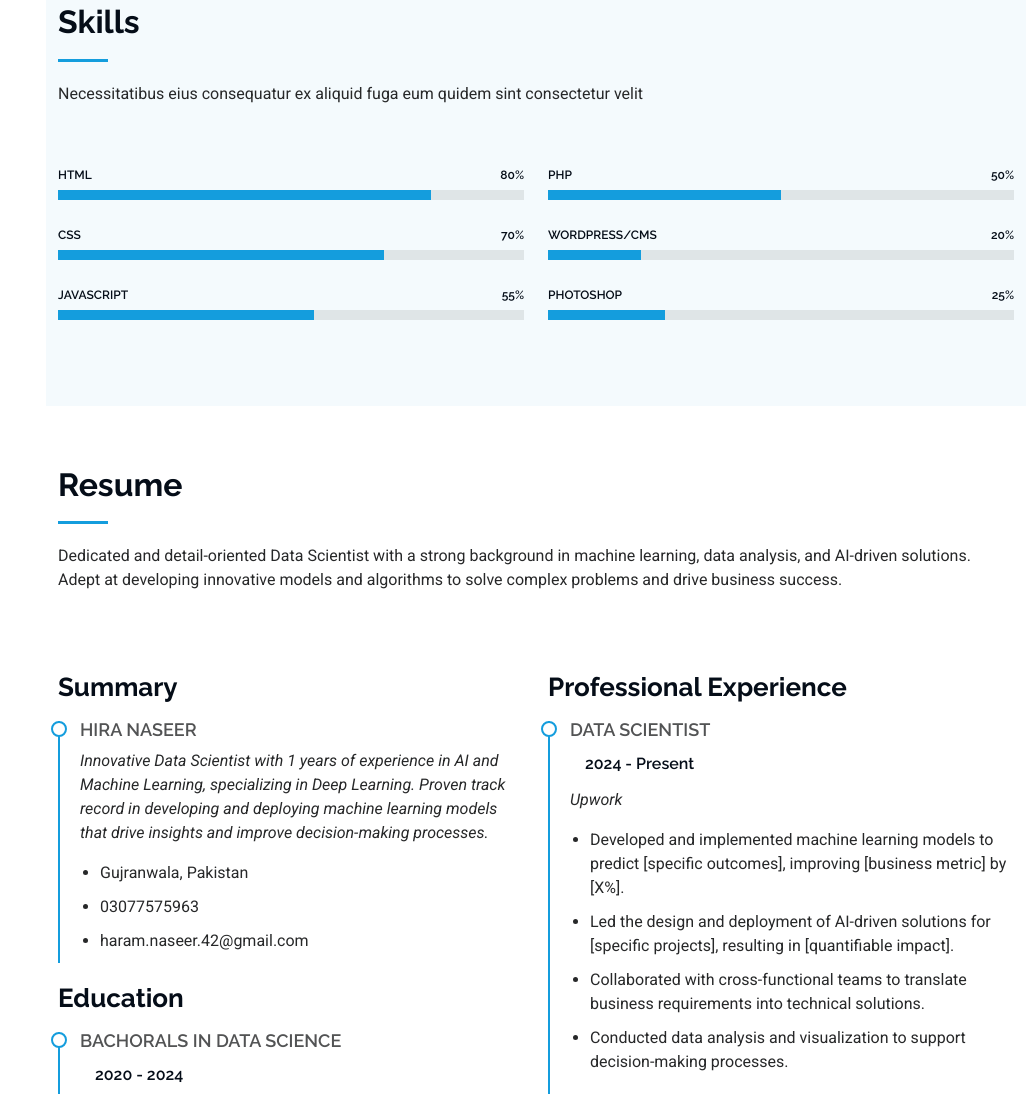
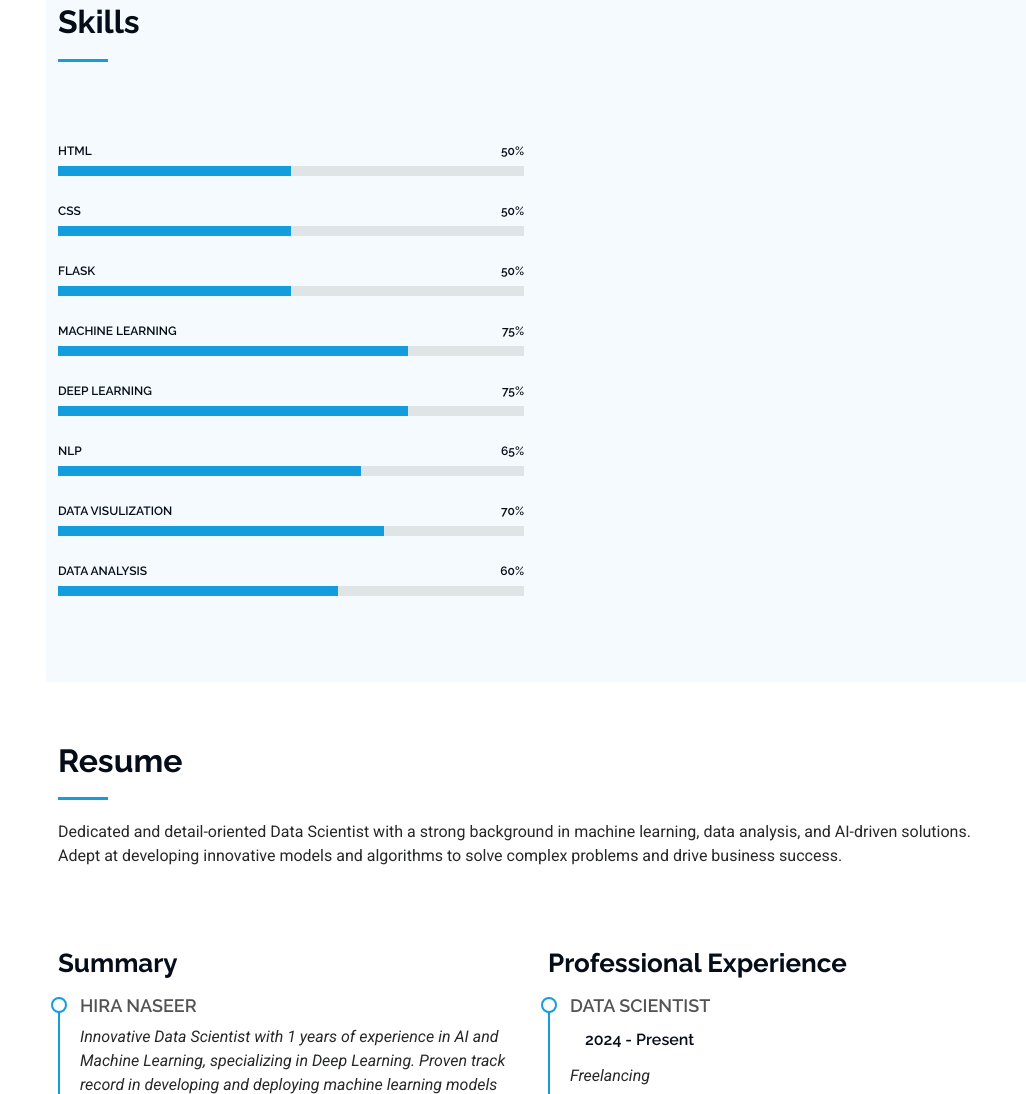
Before and after one commit to haramnaseer1/resume, a plain HTML site: page index.html in a window 1280 px wide. Shown: the part 2212-3306 px from the top of the page, without its empty margins (254-1280 px from the left). Drawn offline with Linux system fonts and the light colour scheme.

Commit message:
Update index.html

```diff
--- a/index.html
+++ b/index.html
@@ -201,7 +201,7 @@
       <!-- Section Title -->
       <div class="container section-title" data-aos="fade-up">
         <h2>Skills</h2>
-        <p>Necessitatibus eius consequatur ex aliquid fuga eum quidem sint consectetur velit</p>
+        <p></p>
       </div><!-- End Section Title -->
 
       <div class="container" data-aos="fade-up" data-aos-delay="100">
@@ -211,52 +211,87 @@
           <div class="col-lg-6">
 
             <div class="progress">
-              <span class="skill"><span>HTML</span> <i class="val">80%</i></span>
-              <div class="progress-bar-wrap">
-                <div class="progress-bar" role="progressbar" aria-valuenow="80" aria-valuemin="0" aria-valuemax="100"></div>
-              </div>
-            </div><!-- End Skills Item -->
-
-            <div class="progress">
-              <span class="skill"><span>CSS</span> <i class="val">70%</i></span>
-              <div class="progress-bar-wrap">
-                <div class="progress-bar" role="progressbar" aria-valuenow="70" aria-valuemin="0" aria-valuemax="100"></div>
-              </div>
-            </div><!-- End Skills Item -->
-
-            <div class="progress">
-              <span class="skill"><span>JavaScript</span> <i class="val">55%</i></span>
-              <div class="progress-bar-wrap">
-                <div class="progress-bar" role="progressbar" aria-valuenow="55" aria-valuemin="0" aria-valuemax="100"></div>
-              </div>
-            </div><!-- End Skills Item -->
-
-          </div>
-
-          <div class="col-lg-6">
-
-            <div class="progress">
-              <span class="skill"><span>PHP</span> <i class="val">50%</i></span>
+              <span class="skill"><span>HTML</span> <i class="val">50%</i></span>
               <div class="progress-bar-wrap">
                 <div class="progress-bar" role="progressbar" aria-valuenow="50" aria-valuemin="0" aria-valuemax="100"></div>
               </div>
             </div><!-- End Skills Item -->
 
             <div class="progress">
-              <span class="skill"><span>WordPress/CMS</span> <i class="val">20%</i></span>
+              <span class="skill"><span>CSS</span> <i class="val">50%</i></span>
               <div class="progress-bar-wrap">
-                <div class="progress-bar" role="progressbar" aria-valuenow="20" aria-valuemin="0" aria-valuemax="100"></div>
+                <div class="progress-bar" role="progressbar" aria-valuenow="50" aria-valuemin="0" aria-valuemax="100"></div>
+              </div>
+            </div>
+
+             <div class="progress">
+              <span class="skill"><span>Flask</span> <i class="val">50%</i></span>
+              <div class="progress-bar-wrap">
+                <div class="progress-bar" role="progressbar" aria-valuenow="50" aria-valuemin="0" aria-valuemax="100"></div>
               </div>
             </div><!-- End Skills Item -->
 
             <div class="progress">
-              <span class="skill"><span>Photoshop</span> <i class="val">25%</i></span>
+              <span class="skill"><span>Machine Learning</span> <i class="val">75%</i></span>
               <div class="progress-bar-wrap">
-                <div class="progress-bar" role="progressbar" aria-valuenow="25" aria-valuemin="0" aria-valuemax="100"></div>
+                <div class="progress-bar" role="progressbar" aria-valuenow="75" aria-valuemin="0" aria-valuemax="100"></div>
+              </div>
+            </div>
+
+
+            <div class="progress">
+              <span class="skill"><span>Deep Learning</span> <i class="val">75%</i></span>
+              <div class="progress-bar-wrap">
+                <div class="progress-bar" role="progressbar" aria-valuenow="75" aria-valuemin="0" aria-valuemax="100"></div>
+              </div>
+            </div>
+
+            <div class="progress">
+              <span class="skill"><span>NLP</span> <i class="val">65%</i></span>
+              <div class="progress-bar-wrap">
+                <div class="progress-bar" role="progressbar" aria-valuenow="65" aria-valuemin="0" aria-valuemax="100"></div>
+              </div>
+            </div>
+            <div class="progress">
+              <span class="skill"><span>Data Visulization</span> <i class="val">70%</i></span>
+              <div class="progress-bar-wrap">
+                <div class="progress-bar" role="progressbar" aria-valuenow="70" aria-valuemin="0" aria-valuemax="100"></div>
+              </div>
+            </div>
+
+            <div class="progress">
+              <span class="skill"><span>Data Analysis</span> <i class="val">60%</i></span>
+              <div class="progress-bar-wrap">
+                <div class="progress-bar" role="progressbar" aria-valuenow="60" aria-valuemin="0" aria-valuemax="100"></div>
               </div>
             </div><!-- End Skills Item -->
 
           </div>
+
+<!--          <div class="col-lg-6">-->
+
+<!--            <div class="progress">-->
+<!--              <span class="skill"><span>PHP</span> <i class="val">50%</i></span>-->
+<!--              <div class="progress-bar-wrap">-->
+<!--                <div class="progress-bar" role="progressbar" aria-valuenow="50" aria-valuemin="0" aria-valuemax="100"></div>-->
+<!--              </div>-->
+<!--            </div>&lt;!&ndash; End Skills Item &ndash;&gt;-->
+
+<!--            <div class="progress">-->
+<!--              <span class="skill"><span>WordPress/CMS</span> <i class="val">20%</i></span>-->
+<!--              <div class="progress-bar-wrap">-->
+<!--                <div class="progress-bar" role="progressbar" aria-valuenow="20" aria-valuemin="0" aria-valuemax="100"></div>-->
+<!--              </div>-->
+<!--            </div>&lt;!&ndash; End Skills Item &ndash;&gt;-->
+
+<!--            <div class="progress">-->
+<!--              <span class="skill"><span>Photoshop</span> <i class="val">25%</i></span>-->
+<!--              <div class="progress-bar-wrap">-->
+<!--                <div class="progress-bar" role="progressbar" aria-valuenow="25" aria-valuemin="0" aria-valuemax="100"></div>-->
+<!--              </div>-->
+<!--            </div>&lt;!&ndash; End Skills Item &ndash;&gt;-->
+
+<!--          </div>-->
 
         </div>
 
@@ -305,7 +340,7 @@
         <div class="resume-item">
           <h4>Data Scientist</h4>
           <h5>2024 - Present</h5>
-          <p><em>Upwork</em></p>
+          <p><em>Freelancing</em></p>
           <ul>
             <li>Developed and implemented machine learning models to predict [specific outcomes], improving [business metric] by [X%].</li>
             <li>Led the design and deployment of AI-driven solutions for [specific projects], resulting in [quantifiable impact].</li>
@@ -342,24 +377,24 @@
 
     </div>
 
+
   </div>
 
-</section><!-- /Resume Section -->
+<!--    </section>&lt;!&ndash; /Resume Section &ndash;&gt;-->
 
-    <!-- Portfolio Section -->
-    <section id="portfolio" class="portfolio section light-background">
+<!--      &lt;!&ndash; Portfolio Section &ndash;&gt;-->
+<!--      <section id="portfolio" class="portfolio section light-background">-->
 
-  <!-- Section Title -->
-  <div class="container section-title" data-aos="fade-up">
-    <h2>Portfolio</h2>
-    <p>Explore a curated selection of my work, showcasing a variety of projects in software development, data science, and AI-driven solutions. Each project reflects my dedication to innovation and problem-solving in the field of technology.</p>
-  </div><!-- End Section Title -->
+<!--        &lt;!&ndash; Section Title &ndash;&gt;-->
+<!--        <div class="container section-title" data-aos="fade-up">-->
+<!--          <h2>Portfolio</h2>-->
+<!--          <p>Explore a curated selection of my work, showcasing a variety of projects in software development, data science, and AI-driven solutions. Each project reflects my dedication to innovation and problem-solving in the field of technology.</p>-->
+<!--        </div>&lt;!&ndash; End Section Title &ndash;&gt;-->
 
-<!--  <div class="container">-->
+<!--        <div class="container">-->
 
-<!--    <div class="isotope-layout" data-default-filter="*" data-layout="masonry" data-sort="original-order">-->
-
-<!--      <ul class="portfolio-filters isotope-filters" data-aos="fade-up" data-aos-delay="100">-->
+<!--          <div class="isotope-layout" data-default-filter="*" data-layout="masonry" data-sort="original-order">-->
+            <!--      <ul class="portfolio-filters isotope-filters" data-aos="fade-up" data-aos-delay="100">-->
 <!--        <li data-filter="*" class="filter-active">All</li>-->
 <!--        <li data-filter=".filter-software">Software Development</li>-->
 <!--        <li data-filter=".filter-data-science">Data Science</li>-->
@@ -424,13 +459,13 @@
         <!-- Additional Projects -->
         <!-- Add more projects here as needed -->
 
-      </div><!-- End Portfolio Container -->
+<!--      </div>&lt;!&ndash; End Portfolio Container &ndash;&gt;-->
 
-    </div>
+<!--    </div>-->
 
-  </div>
+<!--  </div>-->
 
-</section><!-- /Portfolio Section -->
+<!--</section>&lt;!&ndash; /Portfolio Section &ndash;&gt;-->
 
 <!-- Services Section -->
 <section id="services" class="services section">
```
